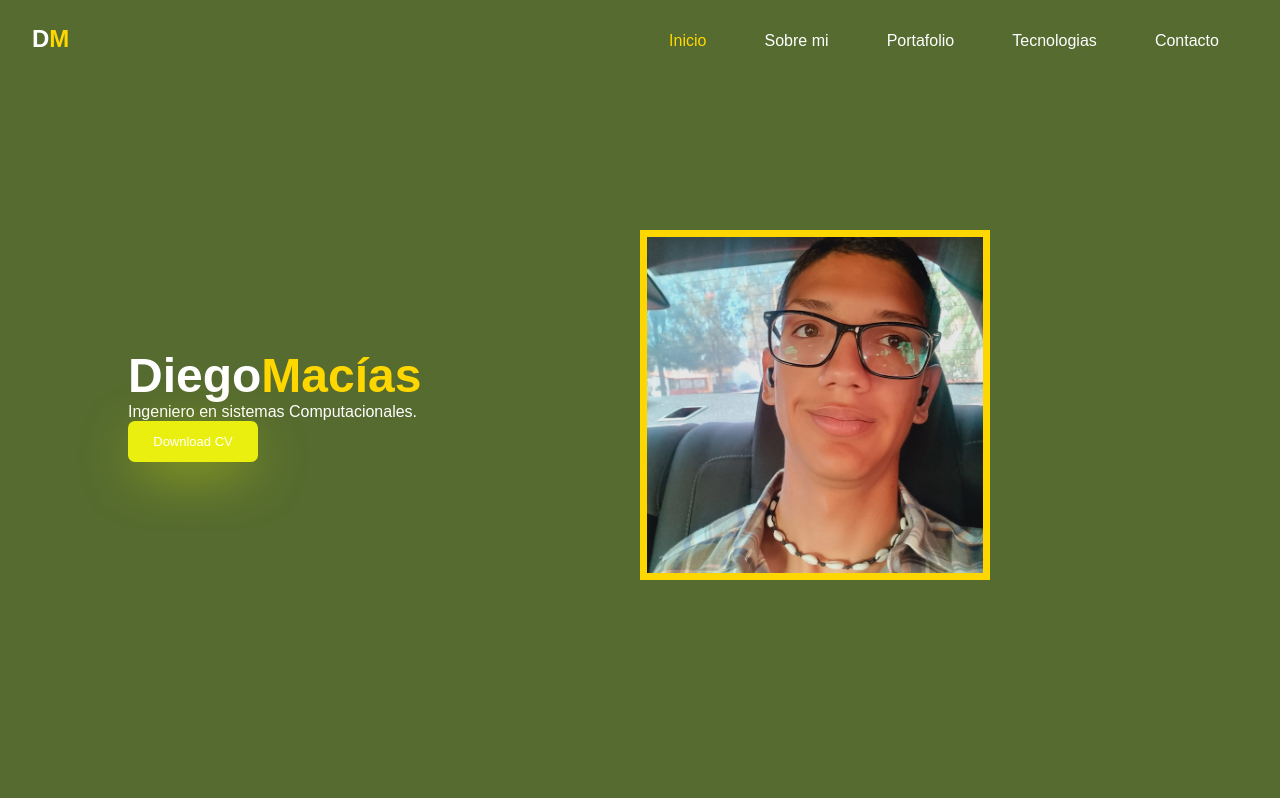
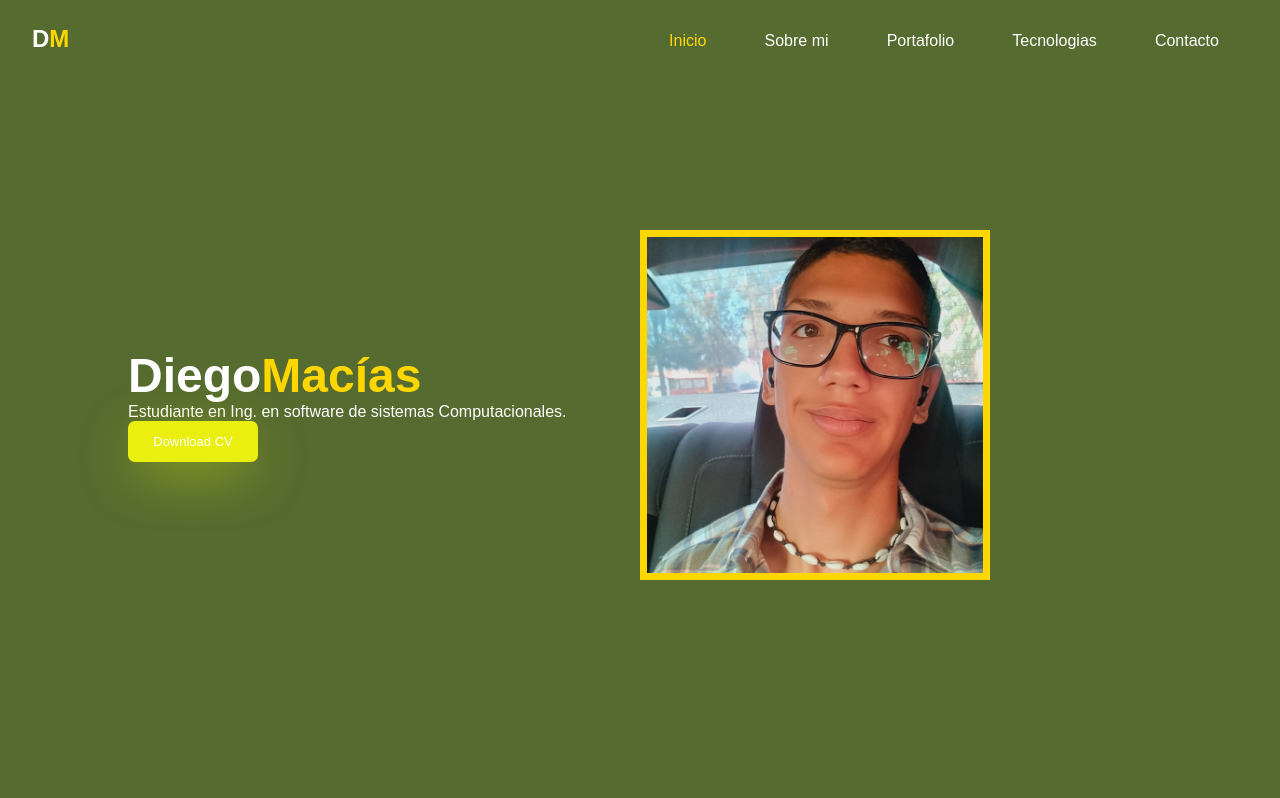
Before and after one commit to DM-0-7/Portafolio-Web, a plain HTML site: page index.html in a window 1280 px wide. Shown: the top 798 px of the page. Drawn offline with Linux system fonts and the light colour scheme; files that its build step writes are made by us from their sources; files whose address does not match are found by name; a web font is replaced by a local one.

Commit message:
Update index.html

```diff
--- a/index.html
+++ b/index.html
@@ -32,7 +32,7 @@
   <main class="main">
     <div class="info-cotent">
       <h1>Diego<span>Macías</span></h1>
-      <p class="fuente-2">Ingeniero en sistemas Computacionales.</p>
+      <p class="fuente-2">Estudiante en Ing. en software de sistemas Computacionales.</p>
       <a download href="./img/Curriculum.pdf" target="_blank">
         <!--para descargar el cv-->
         <button class="download CV"download="">Download CV</button>
```
